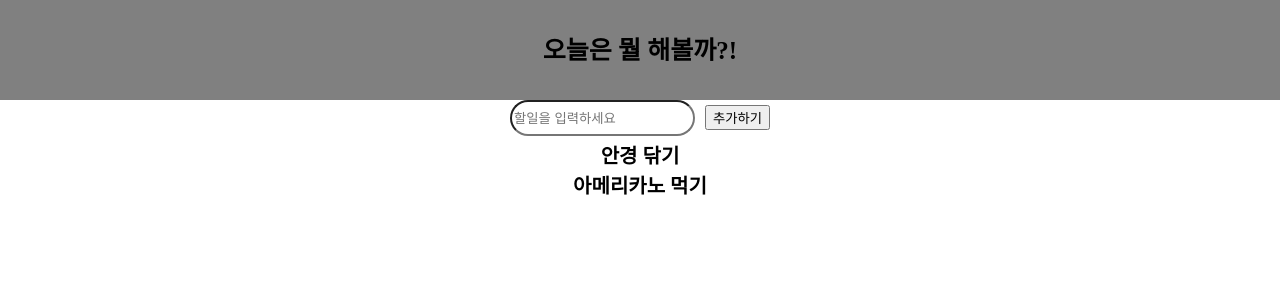
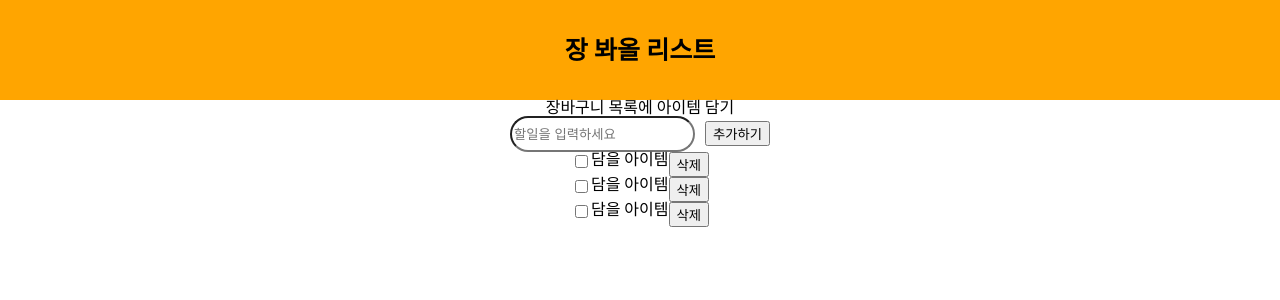
Before and after one commit to Raros17/todo-list-emotion, a React (Create React App) app: page / in a window 1280 px wide. Shown: the top 300 px of the page. Built offline with nearby package versions, Linux system fonts and the light colour scheme.

Commit message:
feat: todoItem 컴포넌트

```diff
--- a/src/App.js
+++ b/src/App.js
@@ -1,19 +1,39 @@
 import './App.css';
+import TodoItem from './TodoItem';
+import { useState } from 'react';
+
+
+const mock = [
+  {
+    id: 0,
+    isDone: false,
+    content: "사과"
+  },
+  {
+    id: 1,
+    isDone: false,
+    content: "배"
+  }
+]
+
 function App() {
+  const [todo, setTodo] = useState(mock);
   return (
     <div className="App">
-      <section style={{backgroundColor:"gray", height:"100px", display:"flex", justifyContent:"center", alignItems:"center", fontSize:"25px", fontWeight:"800"}}>
-        오늘은 뭘 해볼까?!
+      <section style={{backgroundColor:"orange", height:"100px", display:"flex", justifyContent:"center", alignItems:"center", fontSize:"25px", fontWeight:"800"}}>
+        장 봐올 리스트
       </section>
       <section>
         <section>
+          <h2>장바구니 목록에 아이템 담기</h2>
           <input type="text" placeholder='할일을 입력하세요' style={{height:"30px", borderRadius:"20px", marginRight:"10px"}}></input>
           <button>추가하기</button>
           </section>
-        <ul>
-          <li style={{marginTop:"10px", marginBottom:"10px", fontWeight:"800", fontSize:"20px"}}>안경 닦기</li>
-          <li style={{marginTop:"10px", marginBottom:"10px", fontWeight:"800", fontSize:"20px"}}>아메리카노 먹기</li>
-        </ul>
+        <section>
+          <TodoItem/>
+          <TodoItem/>
+          <TodoItem/>
+        </section>
         {/* 성공할 때마다 참 잘했어요 하면서 하트가 막 떠오르게 못함? */}
       </section>
     </div>
--- /dev/null
+++ b/src/TodoItem.js
@@ -0,0 +1,11 @@
+function TodoItem() {
+  return (
+    <div style={{display:"flex", justifyContent:"center"}}>
+        <div><input type="checkbox"/></div>
+        <span>담을 아이템</span>
+        <button>삭제</button>
+    </div>
+  );
+}
+
+export default TodoItem;
```
